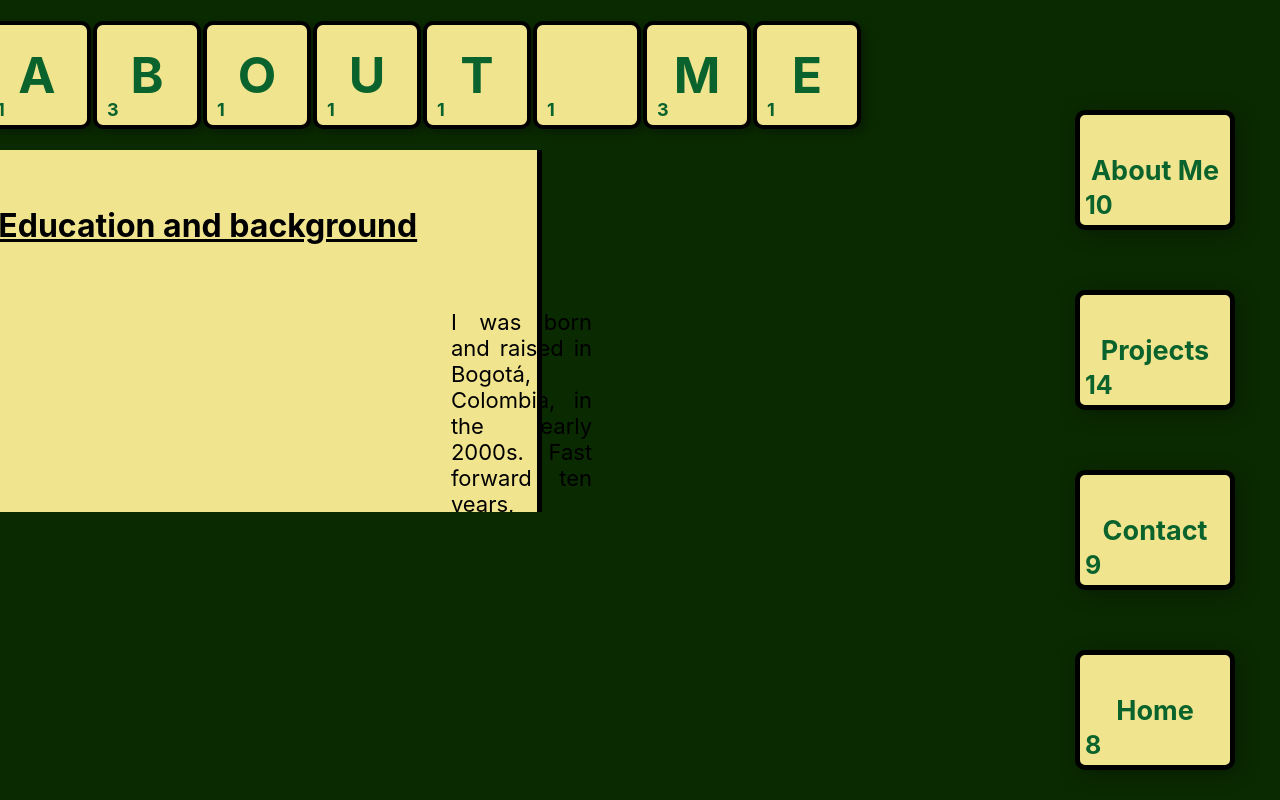
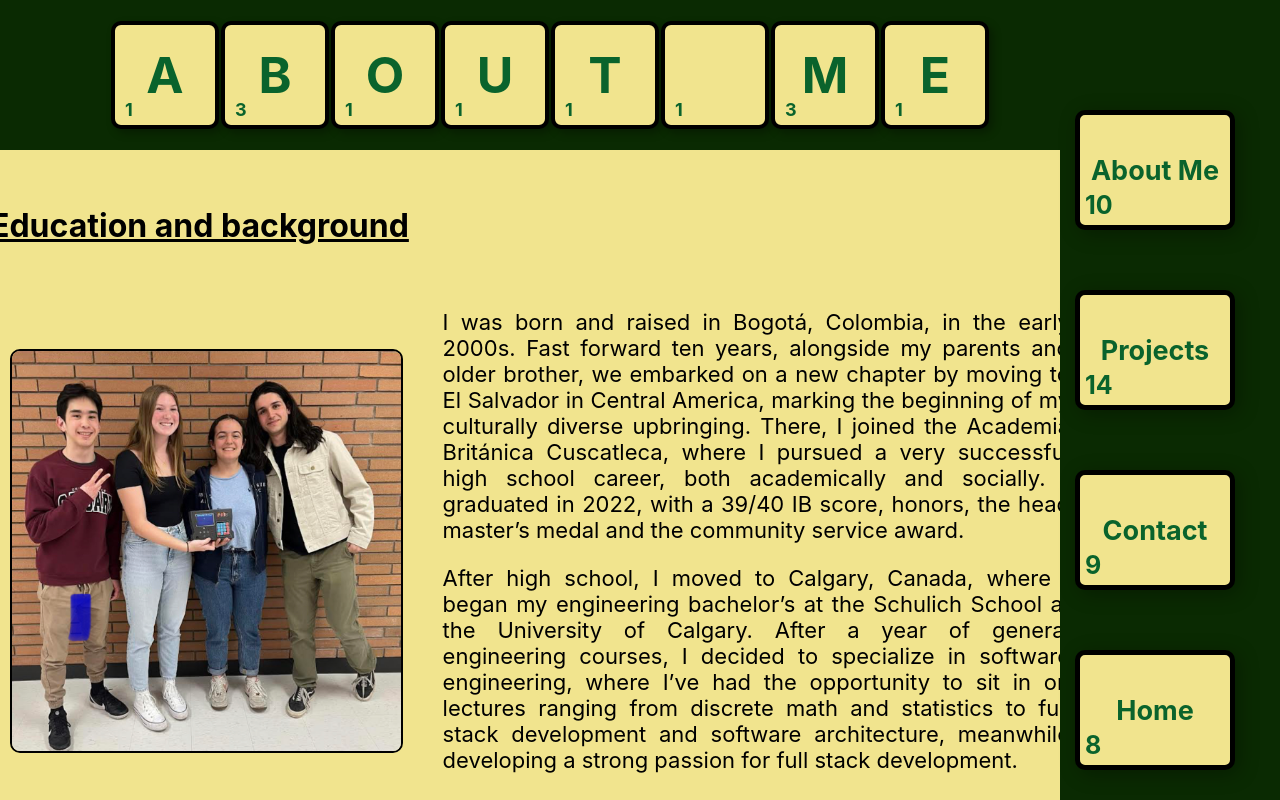
Before and after one commit to sofitapias03/personal_portfolio, a React (Create React App) app in the folder tapias_portfolio/: page /AboutMe in a window 1280 px wide. Built offline with nearby package versions, Linux system fonts and the light colour scheme.

Commit message:
reverting sizing changes

```diff
--- a/tapias_portfolio/src/pages/aboutMeStyles.css
+++ b/tapias_portfolio/src/pages/aboutMeStyles.css
@@ -2,8 +2,8 @@
 html, body {
     margin: 0;
     padding: 0;
-    width: 80%;
-    height: 80%;
+    width: 100%;
+    height: 100%;
     background-color: #0A2A02;
     overflow: hidden;
 }
@@ -13,7 +13,7 @@ html, body {
     position: fixed;
     top: 0;
     left: 0;
-    width: 80%;
+    width: 100%;
     display: flex;
     justify-content: center; /* Center horizontally */
     align-items: center;
@@ -35,7 +35,7 @@ html, body {
     margin-top: 100px; /* Adjust this to the height of your header */
     padding-right: 220px; /* Adjust this to the width of your navbar */
     overflow-y: auto;
-    width: 80%;
+    width: 100%;
     height: calc(100vh - 80px); /* Adjust this to the height of your header */
     display: flex;
     flex-direction: column;
@@ -61,7 +61,7 @@ html, body {
 
 /* Game box styles */
 .game-box-inn {
-    width: 70%;
+    width: 90%;
     max-width: 1100px;
     height:700px;
     padding: 80px;
```
